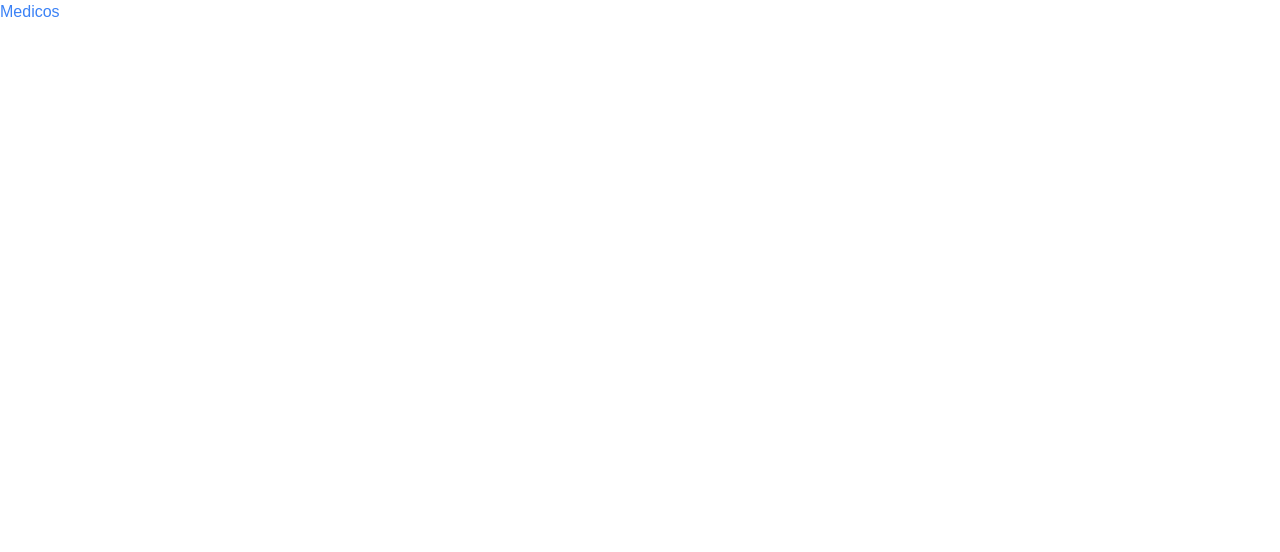
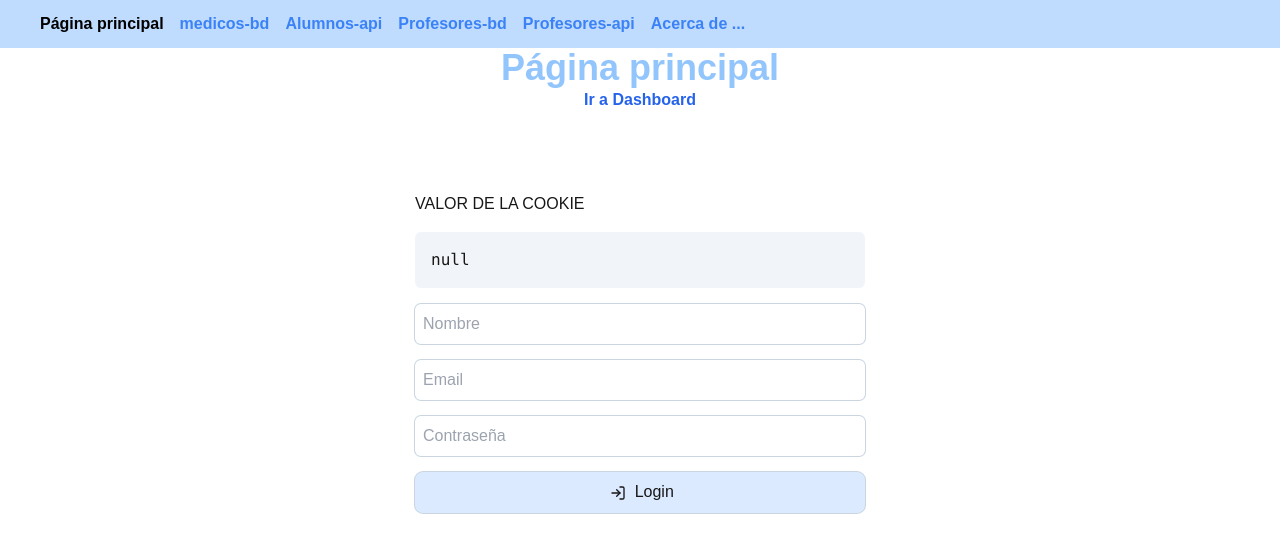
Before and after one commit to Miguel040404/pruebatema4, a Next.js app: page / in a window 1280 px wide. Shown: the top 552 px of the page. Built offline with nearby package versions, Linux system fonts and the light colour scheme; no server answers.

Commit message:
header sale

```diff
--- a/src/app/layout.js
+++ b/src/app/layout.jsx
@@ -1,5 +1,7 @@
 import { Geist, Geist_Mono } from "next/font/google";
 import "./globals.css";
+import Header from "@/components/header";
+
 
 const geistSans = Geist({
   variable: "--font-geist-sans",
@@ -22,6 +24,7 @@ export default function RootLayout({ children }) {
       <body
         className={`${geistSans.variable} ${geistMono.variable} antialiased`}
       >
+         <Header />
         {children}
       </body>
     </html>
--- a/src/app/page.js
+++ /dev/null
@@ -1,10 +0,0 @@
-import Link from "next/link";
-
-export default function Home() {
-  return(
-  <div>
-
-    <Link href="/medicos-bd" className="block text-blue-500">Medicos</Link>
-  </div>
-  );
-}
--- /dev/null
+++ b/src/app/page.jsx
@@ -0,0 +1,36 @@
+import { Login, Logout } from "@/components/forms";
+import { login, logout } from "@/lib/actions";
+import { getCookie } from "@/lib/cookies";
+import Link from "next/link";
+
+
+
+export default async function Page({ searchParams }) {
+  const session = await getCookie('session');
+  const { callbackUrl } = await searchParams
+
+
+  return (
+    <>
+      <div className="text-4xl font-bold text-blue-300 text-center">
+        <Link href="/" className="font-bold hover:underline" >
+          Página principal
+        </Link>
+      </div>
+      <div className="text-center">
+        <Link href="/dashboard" className="font-bold text-blue-600 hover:underline" >
+          Ir a Dashboard
+        </Link>
+      </div>
+
+      <div className='mt-20 mx-auto flex flex-col gap-4 max-w-[450px]'>
+        VALOR DE LA COOKIE
+        <pre className="p-4 bg-slate-100 rounded-md">
+          {JSON.stringify(session, null, 2)}
+        </pre>
+        { !session && <Login action={login} callbackUrl={callbackUrl} /> }
+        { session && <Logout action={logout} /> }
+      </div>
+    </>
+  );
+}
--- a/src/components/menu.jsx
+++ b/src/components/menu.jsx
@@ -9,8 +9,8 @@ const menu = [
         href: '/'
     },
     {
-        text: 'Alumnos-bd',
-        href: '/alumnos-bd'
+        text: 'medicos-bd',
+        href: '/medicos-bd'
     },
     {
         text: 'Alumnos-api',
```
